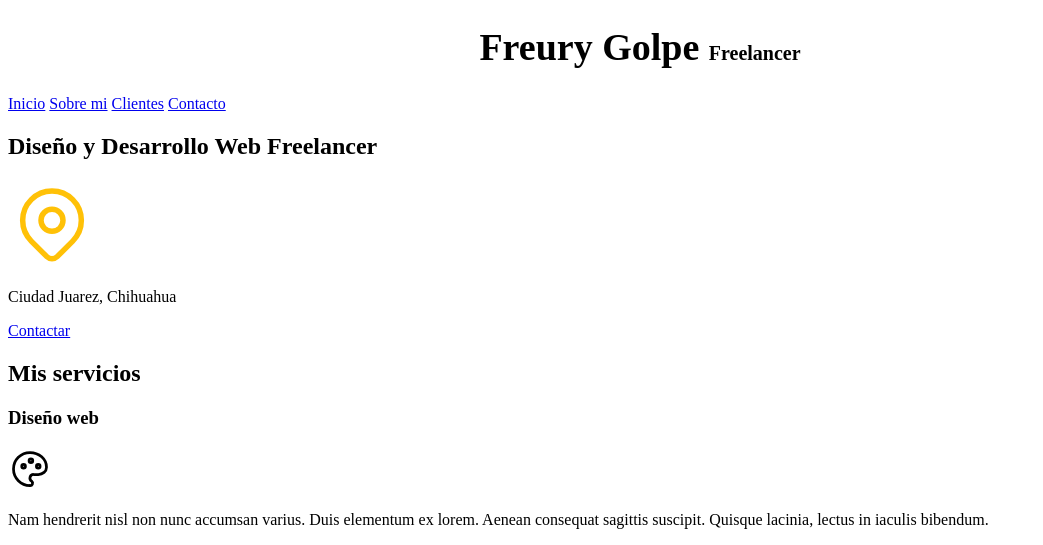
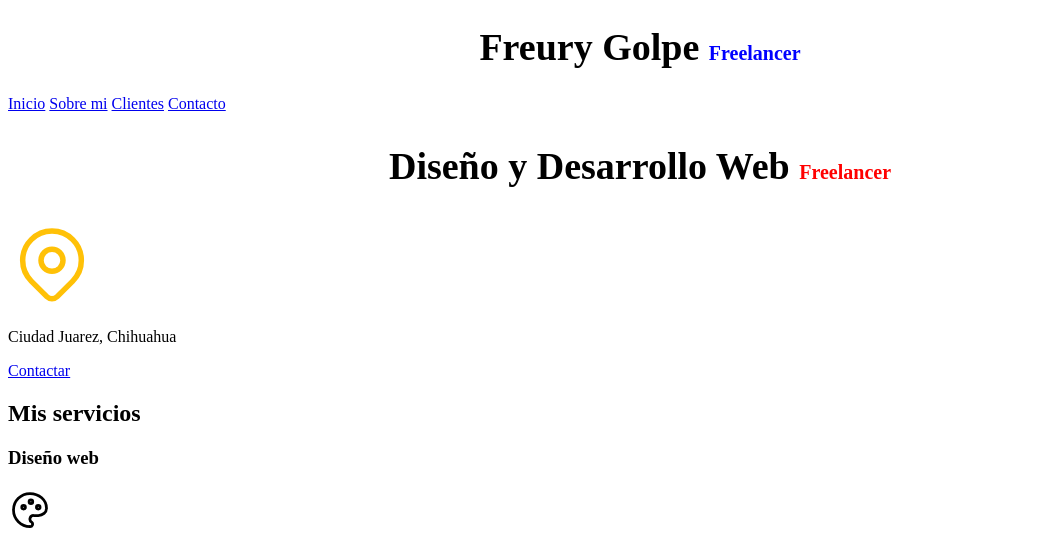
Before and after one commit to FreuryGC/desarrolloweb, a plain HTML site: page index.html in a window 1280 px wide. Shown: the top 545 px of the page, without its empty margins (0-1043 px from the left). Drawn offline with Linux system fonts and the light colour scheme.

Commit message:
Añadiendo clases

```diff
--- a/css/style.css
+++ b/css/style.css
@@ -6,11 +6,17 @@ body{
     font-size: 16px;/* 1 rem = 10px */
 }
 
-h1{
+.titulo{
     text-align: center;
     font-size: 3.8rem;
 }
 
-span{
+h1.titulo span{
     font-size: 2rem;
+    color: blue;
 }
+
+.titulo span{
+    font-size: 2rem;
+    color: red;
+}
--- a/index.html
+++ b/index.html
@@ -10,7 +10,7 @@
 <body>
 
     <header>
-        <h1>Freury Golpe <span>Freelancer</span></h1>
+        <h1 class="titulo">Freury Golpe <span>Freelancer</span></h1>
     </header>
 
     <nav>
@@ -21,7 +21,7 @@
     </nav>
 
     <section>
-        <h2>Diseño y Desarrollo Web Freelancer</h2>
+        <h2 class="titulo">Diseño y Desarrollo Web <span>Freelancer</span></h2>
 
         <svg xmlns="http://www.w3.org/2000/svg" class="icon icon-tabler icon-tabler-map-pin" width="88" height="88" viewBox="0 0 24 24" stroke-width="1.5" stroke="#ffc107" fill="none" stroke-linecap="round" stroke-linejoin="round">
             <path stroke="none" d="M0 0h24v24H0z" fill="none"/>
```
